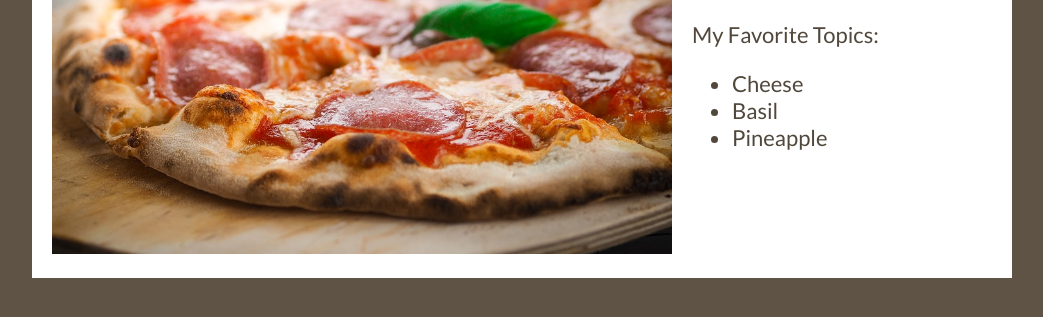
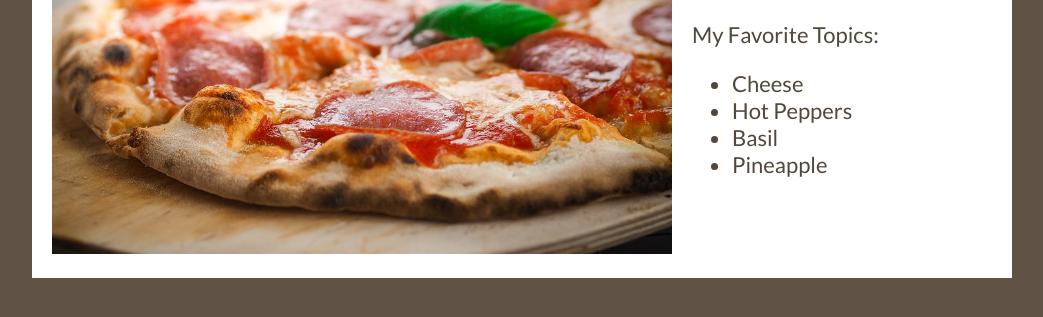
Before and after one commit to kimmep/Pizza, a plain HTML site: page index.html in a window 1280 px wide. Shown: the part 199-516 px from the top of the page, without its empty margins (118-1161 px from the left). Drawn offline with Linux system fonts and the light colour scheme; a web font is replaced by a local one.

Commit message:
Hot Peppers added

```diff
--- a/index.html
+++ b/index.html
@@ -21,6 +21,7 @@
     <p>My Favorite Topics: </p>
     <ul>
       <li>Cheese</li>
+      <li>Hot Peppers</li>
       <li>Basil</li>
       <li>Pineapple</li>
     </ul>
```
